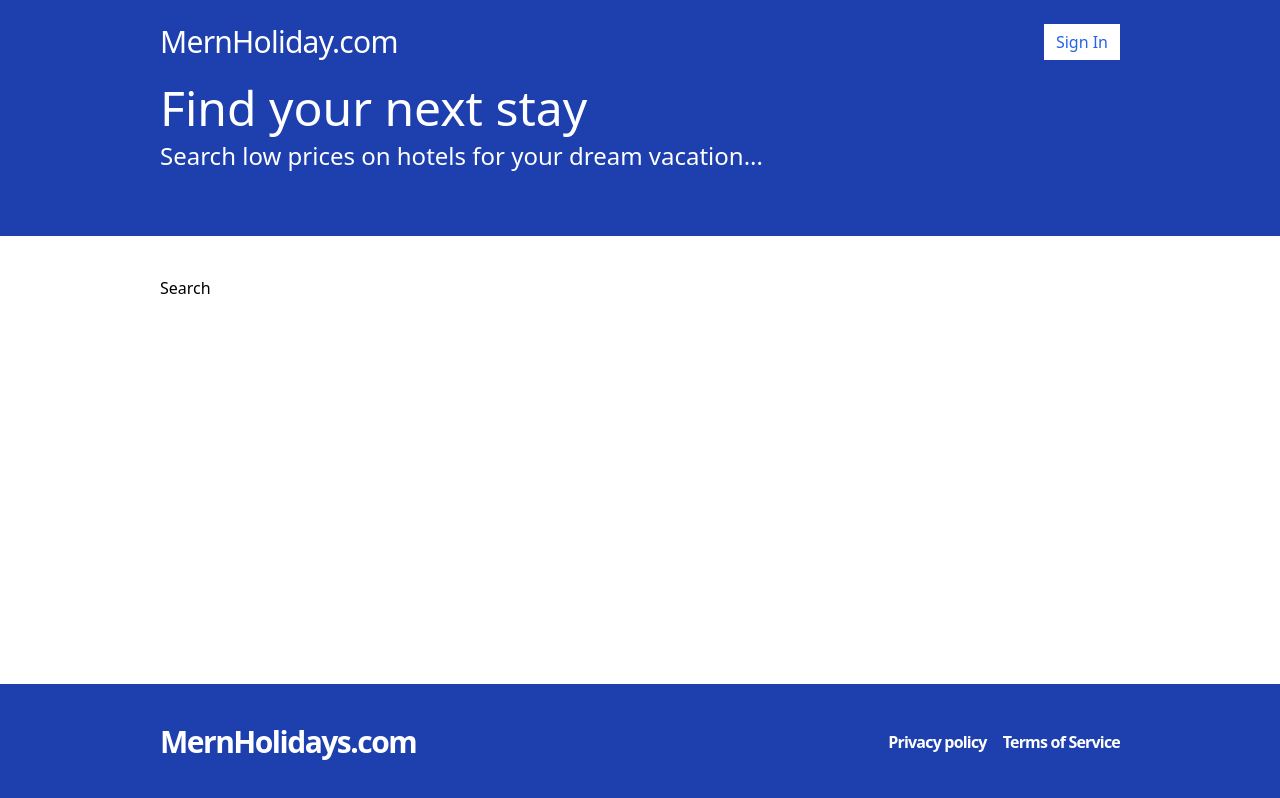
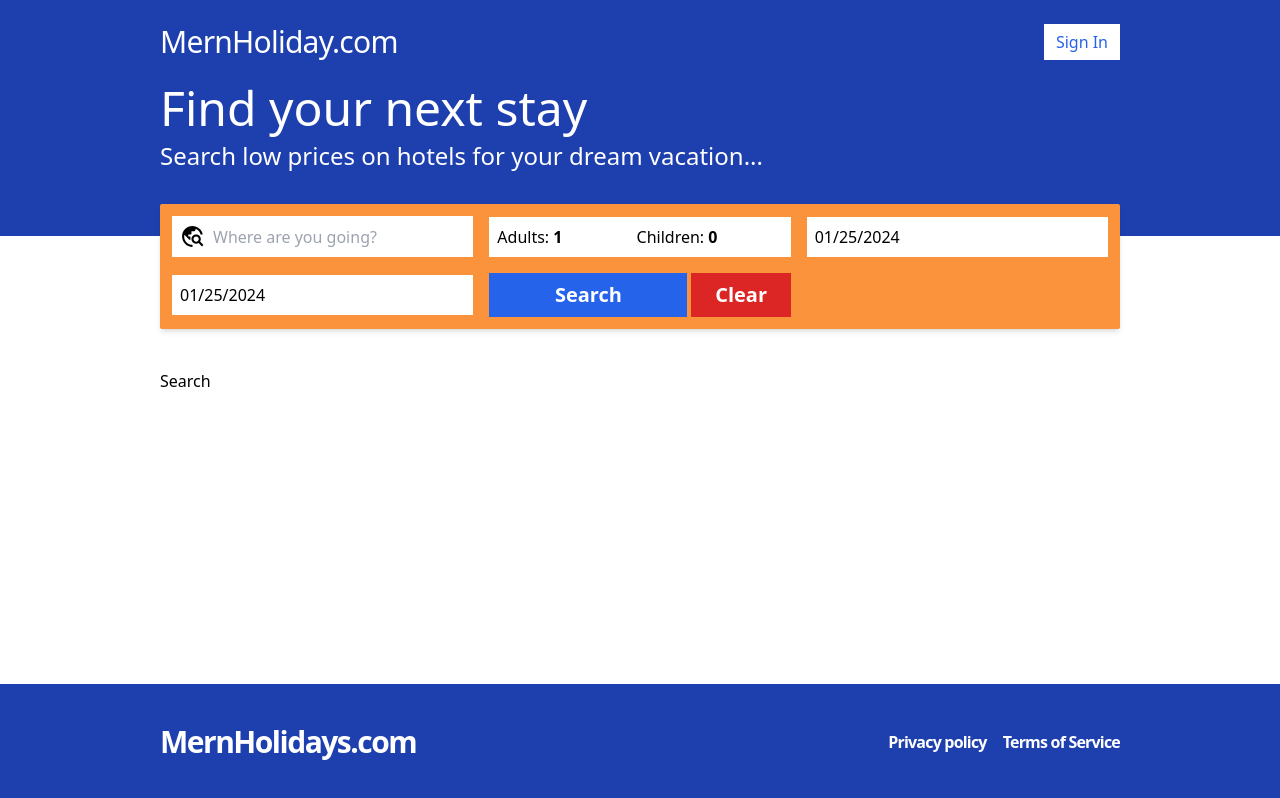
Before and after one commit to Ankit-exe/Hotel_Booking, a React (Vite) app in the folder frontend/: page /search in a window 1280 px wide. Built offline with nearby package versions, Linux system fonts and the light colour scheme; no server answers.

Commit message:
search component

```diff
--- a/frontend/package.json
+++ b/frontend/package.json
@@ -11,6 +11,7 @@
   },
   "dependencies": {
     "react": "^18.2.0",
+    "react-datepicker": "^6.0.0",
     "react-dom": "^18.2.0",
     "react-hook-form": "^7.49.3",
     "react-icons": "^5.0.1",
@@ -19,6 +20,7 @@
   },
   "devDependencies": {
     "@types/react": "^18.2.43",
+    "@types/react-datepicker": "^4.19.5",
     "@types/react-dom": "^18.2.17",
     "@typescript-eslint/eslint-plugin": "^6.14.0",
     "@typescript-eslint/parser": "^6.14.0",
--- a/frontend/src/App.tsx
+++ b/frontend/src/App.tsx
@@ -6,6 +6,7 @@
 import { useAppContext } from "./context/AppContext";
 import MYHotels from "./pages/MYHotels";
 import { EditHotel } from "./pages/EditHotel";
+import { Search } from "./pages/Search";
 
 export default function App() {
 
@@ -25,7 +26,7 @@
           path="/search"
           element={
             <Layout>
-              <p>Search</p>
+              <Search />
             </Layout>
           }
         />
--- /dev/null
+++ b/frontend/src/components/SearchBar.tsx
@@ -0,0 +1,118 @@
+import { FormEvent, useState } from "react";
+import { useSearchContext } from "../context/SearchContext";
+import { MdTravelExplore } from "react-icons/md";
+import DatePicker from "react-datepicker";
+import "react-datepicker/dist/react-datepicker.css"
+import { useNavigate } from "react-router-dom";
+export const SearchBar = () => {
+
+  const navigate = useNavigate();
+  const search = useSearchContext();
+
+  const [destination, setDestionation] = useState<string>(search.destination);
+  const [checkIn, setCheckIn] = useState<Date>(search.checkIn);
+  const [checkOut, setCheckOut] = useState<Date>(search.checkOut);
+  const [adultCount, setAdultCount] = useState<number>(search.adultCount);
+  const [childCount, setChildCount] = useState<number>(search.childCount);
+
+  const handleSubmit = (event: FormEvent) => {
+    event.preventDefault();
+    search.saveSearchValues(
+      destination,
+      checkIn,
+      checkOut,
+      childCount,
+      adultCount
+    );
+    navigate("/search");
+  };
+
+  const minDate = new Date();
+  const maxDate = new Date();
+  maxDate.setFullYear(maxDate.getFullYear()+1)
+
+  return (
+    <form
+      onSubmit={handleSubmit}
+      className="-mt-8 p-3 bg-orange-400 rounded-sm shadow-md grid grid-cols-2 lg:grid-cols-3 2xl:grid-cols-5 items-center gap-4"
+    >
+      <div className="flex flex-row items-center flex-1 bg-white p-2">
+        <MdTravelExplore size={25} className="mr-2" />
+        <input
+          placeholder="Where are you going?"
+          className="text-md w0full focus:outline-none"
+          value={destination}
+          onChange={(event) => {
+            setDestionation(event.target.value);
+          }}
+        />
+      </div>
+      <div className="flex bg-white px-2 py-1 gap-2">
+        <label className="items-center flex">
+          Adults:
+          <input
+            type="number"
+            className="w-full p-1 focus:outline-none font-bold"
+            min={1}
+            max={20}
+            value={adultCount}
+            onChange={(event) => setAdultCount(parseInt(event.target.value))}
+          />
+        </label>
+        <label className="items-center flex">
+          Children:
+          <input
+            type="number"
+            className="w-full p-1 focus:outline-none font-bold"
+            min={0}
+            max={20}
+            value={childCount}
+            onChange={(event) => setChildCount(parseInt(event.target.value))}
+          />
+        </label>
+      </div>
+      <div>
+        <DatePicker
+          selected={checkIn}
+          onChange={(date) => {
+            setCheckIn(date as Date);
+          }}
+          selectsStart
+          startDate={checkIn}
+          endDate={checkOut}
+          minDate={minDate}
+          maxDate={maxDate}
+          placeholderText="Check-in Date"
+          className="min-w-full bg-white p-2 focus:outline-none"
+          wrapperClassName="min-w-full"
+        />
+      </div>
+      <div>
+        <DatePicker
+          selected={checkOut}
+          onChange={(date) => {
+            setCheckOut(date as Date);
+          }}
+          selectsStart
+          startDate={checkIn}
+          endDate={checkOut}
+          minDate={minDate}
+          maxDate={maxDate}
+          placeholderText="Check-in Date"
+          className="min-w-full bg-white p-2 focus:outline-none"
+          wrapperClassName="min-w-full"
+        />
+      </div>
+      <div className="flex gap-1">
+      <button className="w-2/3 bg-blue-600 text-white h-full p-2 font-bold text-xl hover:bg-blue-500"
+      >
+        Search
+      </button>
+      <button className="w-1/3 bg-red-600 text-white h-full p-2 font-bold text-xl hover:bg-red-500">
+        Clear
+      </button>
+
+      </div>
+    </form>
+  );
+};
--- a/frontend/src/layouts/Layout.tsx
+++ b/frontend/src/layouts/Layout.tsx
@@ -1,20 +1,24 @@
-import Footer from "../components/Footer"
-import Header from "../components/Header"
-import Hero from "../components/Hero"
+import Footer from "../components/Footer";
+import Header from "../components/Header";
+import Hero from "../components/Hero";
+import { SearchBar } from "../components/SearchBar";
 
-interface Props{
-    children : React.ReactNode;
+interface Props {
+  children: React.ReactNode;
 }
 
-function Layout({children}: Props) {
+function Layout({ children }: Props) {
   return (
     <div className="flex flex-col min-h-screen">
-        <Header />
-        <Hero />
-        <div className="container mx-auto py-10 flex-1">{children}</div>
-        <Footer />
+      <Header />
+      <Hero />
+      <div className="container mx-auto">
+        <SearchBar />
+      </div>
+      <div className="container mx-auto py-10 flex-1">{children}</div>
+      <Footer />
     </div>
-  )
+  );
 }
 
-export default Layout
+export default Layout;
--- /dev/null
+++ b/frontend/src/pages/Search.tsx
@@ -0,0 +1,7 @@
+import { useSearchContext } from "../context/SearchContext";
+
+export const Search = () => {
+  const search = useSearchContext();
+  console.log(search);
+  return <>Search</>;
+};
```
Also changed, not shown: 1 other file (tests, documents, lock files or other folders).
